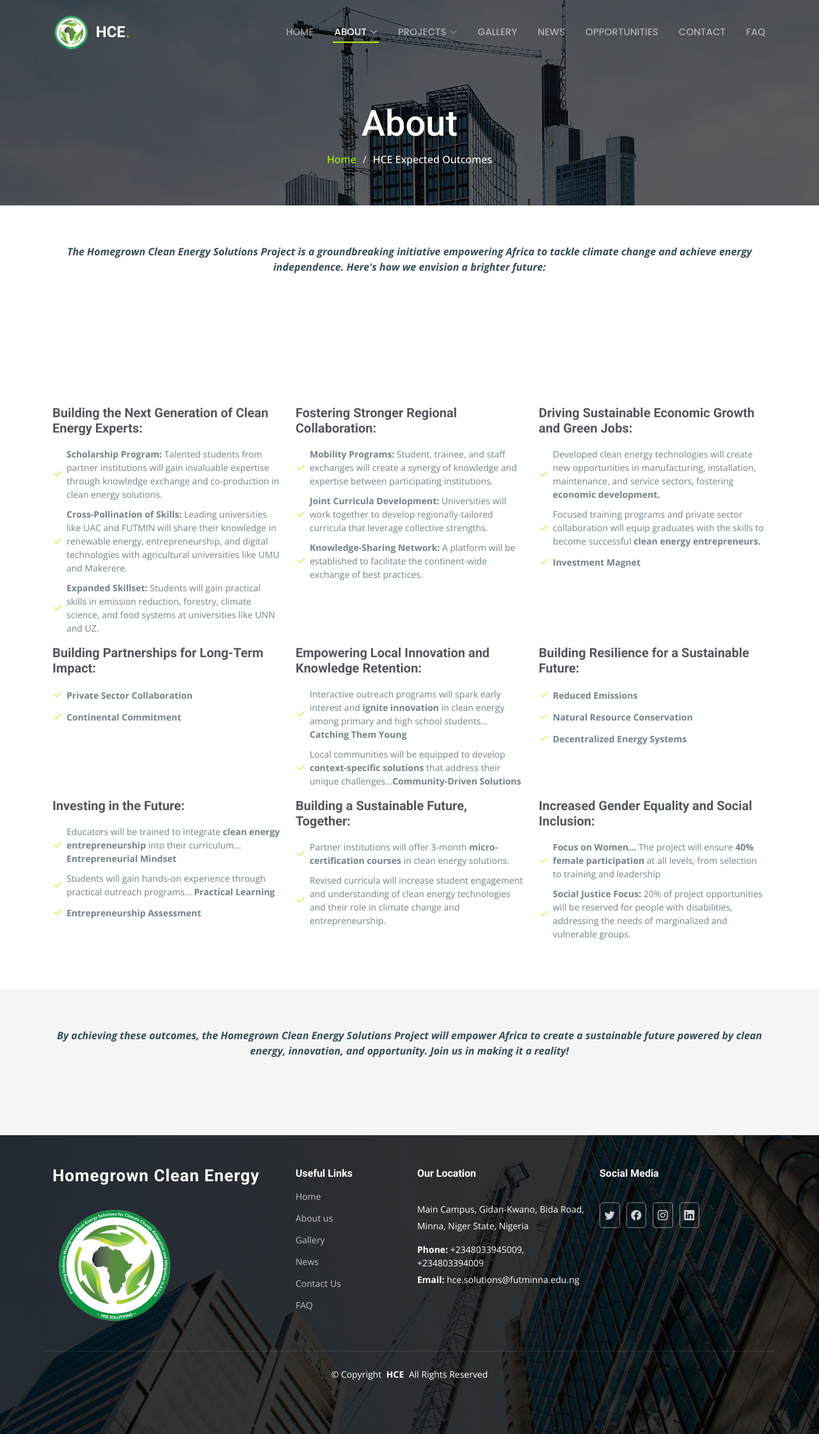
After one commit to Alben-cmd/hce_solutions, a Laravel app: page /outcomes in a window 1280 px wide. The commit adds this page. Shown: the whole page at 64% size. Run offline with Laravel 8, Linux system fonts and the light colour scheme.

Commit message:
about-expected outcomes

```diff
--- a/app/Http/Controllers/FrontController.php
+++ b/app/Http/Controllers/FrontController.php
@@ -15,4 +15,9 @@ class FrontController extends Controller
     {
         return view('front.about');
     }
+
+    public function outcomes()
+    {
+        return view('front.outcomes');
+    }
 }
--- a/resources/views/front/about.blade.php
+++ b/resources/views/front/about.blade.php
@@ -34,8 +34,8 @@
 
           <div class="col-lg-5 d-flex flex-column justify-content-center" data-aos="fade-up" data-aos-delay="200">
             <h3>A Homegrown Solution to Climate Change</h3>
-            <p>Africa, a continent brimming with potential, faces a critical challenge: ensuring energy access and tackling climate change. Over 50% of its population lacks electricity, relying on unsustainable practices that threaten their health and the environment. Yet, Africa possesses a wealth of untapped renewable resources – a golden key to unlocking a brighter future.</p>
-            <p>This is where the Homegrown Clean Energy (HCE) Solutions Project steps in. We envision a revolution driven not by external solutions, but by African ingenuity. We'll empower universities, private sectors, and local communities to develop clean energy solutions tailored to their specific needs.</p>
+            <p style="text-align:justify;">Africa, a continent brimming with potential, faces a critical challenge: ensuring energy access and tackling climate change. Over 50% of its population lacks electricity, relying on unsustainable practices that threaten their health and the environment. Yet, Africa possesses a wealth of untapped renewable resources – a golden key to unlocking a brighter future.</p>
+            <p style="text-align:justify;">This is where the Homegrown Clean Energy (HCE) Solutions Project steps in. We envision a revolution driven not by external solutions, but by African ingenuity. We'll empower universities, private sectors, and local communities to develop clean energy solutions tailored to their specific needs.</p>
 
             <h5>Imagine a future where:</h5>
 
--- a/resources/views/front/index.blade.php
+++ b/resources/views/front/index.blade.php
@@ -74,7 +74,7 @@
                   <i class="fa-solid fa-mountain-city"></i>
                 </div>
                 <h3>Empowering Local Expertise</h3>
-                <p>We equip universities, private sectors, and communities to develop clean energy solutions tailored to their specific needs. No one-size-fits-all approaches here – we cultivate African-led solutions for <em>Africa's challenges.</em></p>
+                <p style="text-align:justify;">We equip universities, private sectors, and communities to develop clean energy solutions tailored to their specific needs. No one-size-fits-all approaches here – we cultivate African-led solutions for <strong>Africa's challenges.</strong></p>
                 <!-- <a href="#" class="readmore stretched-link">Read more <i class="bi bi-arrow-right"></i></a> -->
               </div>
             </div><!-- End Service Item -->
@@ -85,7 +85,7 @@
                   <i class="fa-solid fa-arrow-up-from-ground-water"></i>
                 </div>
                 <h3>Building the Next Generation</h3>
-                <p>We're not just training students – we're creating the next wave of clean energy <em>experts and entrepreneurs.</em> Our comprehensive programs equip participants with the knowledge and skills to drive innovation and economic growth.</p>
+                <p style="text-align:justify;">We're not just training students – we're creating the next wave of clean energy <strong>experts and entrepreneurs.</strong> Our comprehensive programs equip participants with the knowledge and skills to drive innovation and economic growth.</p>
                 <!-- <a href="#" class="readmore stretched-link">Read more <i class="bi bi-arrow-right"></i></a> -->
               </div>
             </div><!-- End Service Item -->
@@ -96,7 +96,7 @@
                   <i class="fa-solid fa-compass-drafting"></i>
                 </div>
                 <h3>Strength in Collaboration</h3>
-                <p>We foster partnerships between universities, private companies, and communities. This synergy fuels knowledge sharing, accelerates progress, and creates a <em>lasting impact </em>across Africa.</p>
+                <p style="text-align:justify;">We foster partnerships between universities, private companies, and communities. This synergy fuels knowledge sharing, accelerates progress, and creates a <strong>lasting impact </strong>across Africa.</p>
                 <!-- <a href="#" class="readmore stretched-link">Read more <i class="bi bi-arrow-right"></i></a> -->
               </div>
             </div><!-- End Service Item -->
--- /dev/null
+++ b/resources/views/front/outcomes.blade.php
@@ -0,0 +1,151 @@
+@extends('layouts.master')
+
+@section('title', 'About: HCE')
+
+@section('content')
+
+<main class="main">
+
+    <!-- Page Title -->
+    <div class="page-title" data-aos="fade" style="background-image: url({{asset('main/assets/img/page-title-bg.jpg')}});">
+      <div class="container position-relative">
+        <h1>About</h1>
+        <nav class="breadcrumbs">
+          <ol>
+            <li><a href=" {{ route('home') }} ">Home</a></li>
+            <li class="current">HCE Expected Outcomes</li>
+          </ol>
+        </nav>
+      </div>
+    </div><!-- End Page Title -->
+
+    <!-- Alt Services Section -->
+            <!-- Section Title -->
+
+    <section id="alt-services" class="alt-services section">
+        <div class="container section-title" data-aos="fade-up">
+            <!-- <h2>Services</h2> -->
+            <p> <em> <strong>The Homegrown Clean Energy Solutions Project is a groundbreaking initiative empowering Africa to tackle climate change and achieve energy independence. Here's how we envision a brighter future:</strong></em></p><br>
+          </div><!-- End Section Title -->
+    </section><!-- /Alt Services Section -->
+
+    <section id="features-cards" class="features-cards section">
+      <div class="container">
+        <div class="row gy-4">
+          <div class="col-lg-4 col-md-6" data-aos="fade-up" data-aos-delay="100">
+            <h3>Building the Next Generation of Clean Energy Experts:</h3>
+            <ul class="list-unstyled">
+              <li><i class="bi bi-check2"></i> <span><strong>Scholarship Program:</strong> Talented students from partner institutions will gain invaluable expertise through knowledge exchange and co-production in clean energy solutions.</span></li>
+              <li><i class="bi bi-check2"></i> <span><strong>Cross-Pollination of Skills:</strong> Leading universities like UAC and FUTMIN will share their knowledge in renewable energy, entrepreneurship, and digital technologies with agricultural universities like UMU and Makerere.</span></li>
+              <li><i class="bi bi-check2"></i> <span><strong>Expanded Skillset:</strong> Students will gain practical skills in emission reduction, forestry, climate science, and food systems at universities like UNN and UZ.</span></li>
+            </ul>
+          </div><!-- End feature item-->
+
+          <div class="col-lg-4 col-md-6" data-aos="fade-up" data-aos-delay="200">
+            <h3>Fostering Stronger Regional Collaboration:</h3>
+
+            <ul class="list-unstyled">
+              <li><i class="bi bi-check2"></i> <span><strong>Mobility Programs:</strong> Student, trainee, and staff exchanges will create a synergy of knowledge and expertise between participating institutions.</span></li>
+              <li><i class="bi bi-check2"></i> <span><strong>Joint Curricula Development:</strong> Universities will work together to develop regionally-tailored curricula that leverage collective strengths.</span></li>
+              <li><i class="bi bi-check2"></i> <span><strong>Knowledge-Sharing Network:</strong> A platform will be established to facilitate the continent-wide exchange of best practices.</span></li>
+            </ul>
+          </div><!-- End feature item-->
+
+          <div class="col-lg-4 col-md-6" data-aos="fade-up" data-aos-delay="300">
+            <h3>Driving Sustainable Economic Growth and Green Jobs:</h3>
+
+            <ul class="list-unstyled">
+              <li><i class="bi bi-check2"></i> <span>Developed clean energy technologies will create new opportunities in manufacturing, installation, maintenance, and service sectors, fostering <strong>economic development.</strong></span></li>
+              <li><i class="bi bi-check2"></i> <span>Focused training programs and private sector collaboration will equip graduates with the skills to become successful <strong>clean energy entrepreneurs.</strong></span></li>
+              <li><i class="bi bi-check2"></i> <span><strong>Investment Magnet</strong></span></li>
+            </ul>
+          </div><!-- End feature item-->
+
+
+
+        </div>
+
+        <div class="row gy-4">
+          <div class="col-lg-4 col-md-6" data-aos="fade-up" data-aos-delay="100">
+            <h3>Building Partnerships for Long-Term Impact:</h3>
+            <ul class="list-unstyled">
+              <li><i class="bi bi-check2"></i> <span><strong>Private Sector Collaboration</strong></span></li>
+              <li><i class="bi bi-check2"></i> <span><strong>Continental Commitment</strong></span></li>
+            </ul>
+          </div><!-- End feature item-->
+
+          <div class="col-lg-4 col-md-6" data-aos="fade-up" data-aos-delay="200">
+            <h3>Empowering Local Innovation and Knowledge Retention:</h3>
+
+            <ul class="list-unstyled">
+              <li><i class="bi bi-check2"></i> <span>Interactive outreach programs will spark early interest and <strong>ignite innovation</strong> in clean energy among primary and high school students… <strong>Catching Them Young</strong></span></li>
+              <li><i class="bi bi-check2"></i> <span>Local communities will be equipped to develop <strong>context-specific solutions</strong> that address their unique challenges...<strong>Community-Driven Solutions</strong></span></li>
+            </ul>
+          </div><!-- End feature item-->
+
+          <div class="col-lg-4 col-md-6" data-aos="fade-up" data-aos-delay="300">
+            <h3>Building Resilience for a Sustainable Future:</h3>
+
+            <ul class="list-unstyled">
+              <li><i class="bi bi-check2"></i> <span><strong>Reduced Emissions</strong> </span></li>
+              <li><i class="bi bi-check2"></i> <span><strong>Natural Resource Conservation</strong> </span></li>
+              <li><i class="bi bi-check2"></i> <span><strong>Decentralized Energy Systems</strong></span></li>
+            </ul>
+          </div><!-- End feature item-->
+
+
+
+        </div>
+
+        <div class="row gy-4">
+          <div class="col-lg-4 col-md-6" data-aos="fade-up" data-aos-delay="100">
+            <h3>Investing in the Future:</h3>
+            <ul class="list-unstyled">
+              <li><i class="bi bi-check2"></i> <span>Educators will be trained to integrate <strong>clean energy entrepreneurship</strong> into their curriculum… <strong>Entrepreneurial Mindset</strong></span></li>
+              <li><i class="bi bi-check2"></i> <span>Students will gain hands-on experience through practical outreach programs… <strong>Practical Learning</strong></span></li>
+              <li><i class="bi bi-check2"></i> <span><strong>Entrepreneurship Assessment</strong></span></li>
+            </ul>
+          </div><!-- End feature item-->
+
+          <div class="col-lg-4 col-md-6" data-aos="fade-up" data-aos-delay="200">
+            <h3>Building a Sustainable Future, Together:</h3>
+
+            <ul class="list-unstyled">
+              <li><i class="bi bi-check2"></i> <span>Partner institutions will offer 3-month <strong>micro-certification courses</strong> in clean energy solutions.</span></li>
+              <li><i class="bi bi-check2"></i> <span>Revised curricula will increase student engagement and understanding of clean energy technologies and their role in climate change and entrepreneurship.</span></li>
+
+            </ul>
+          </div><!-- End feature item-->
+
+          <div class="col-lg-4 col-md-6" data-aos="fade-up" data-aos-delay="300">
+            <h3>Increased Gender Equality and Social Inclusion:</h3>
+
+            <ul class="list-unstyled">
+              <li><i class="bi bi-check2"></i> <span><strong>Focus on Women… </strong>The project will ensure <strong>40% female participation </strong>at all levels, from selection to training and leadership </span></li>
+              <li><i class="bi bi-check2"></i> <span><strong>Social Justice Focus:</strong> 20% of project opportunities will be reserved for people with disabilities, addressing the needs of marginalized and vulnerable groups. </span></li>
+
+            </ul>
+          </div><!-- End feature item-->
+
+
+
+        </div>
+
+      </div>
+
+    </section>
+
+    <section id="services" class="services section">
+
+        <!-- Section Title -->
+        <div class="container section-title" data-aos="fade-up">
+          <!-- <h2>Services</h2> -->
+          <p> <em> <strong>By achieving these outcomes, the Homegrown Clean Energy Solutions Project will empower Africa to create a sustainable future powered by clean energy, innovation, and opportunity. Join us in making it a reality!</strong></em></p>
+        </div><!-- End Section Title -->
+
+
+      </section>
+
+  </main>
+
+  @endsection
--- a/resources/views/layouts/header.blade.php
+++ b/resources/views/layouts/header.blade.php
@@ -9,11 +9,11 @@
 
       <nav id="navmenu" class="navmenu">
         <ul>
-          <li><a href="{{ route('home') }} " class="active">Home</a></li>
-          <li class="dropdown"><a href="#"><span>About</span> <i class="bi bi-chevron-down toggle-dropdown"></i></a>
+          <li><a href="{{ route('home') }} " class="{{ Request()->is('/') ? 'active' : '' }}">Home</a></li>
+          <li class="dropdown"><a href="#" class="{{ Request()->is('about', 'outcomes') ? 'active' : '' }}"><span>About</span> <i class="bi bi-chevron-down toggle-dropdown"></i></a>
             <ul>
               <li><a href="{{ route('about') }}">About HCE</a></li>
-              <li><a href="#">Expected Outcomes</a></li>
+              <li><a href="{{ route('outcomes') }} ">Expected Outcomes</a></li>
 
               </li>
             </ul>
--- a/routes/web.php
+++ b/routes/web.php
@@ -16,3 +16,4 @@ use App\Http\Controllers\FrontController;
 
 Route::get('/', [FrontController::class, 'index'])->name('home');
 Route::get('/about', [FrontController::class, 'about'])->name('about');
+Route::get('/outcomes', [FrontController::class, 'outcomes'])->name('outcomes');
```
Also changed, not shown: resources/views/front/expected.blade.php (deleted).
